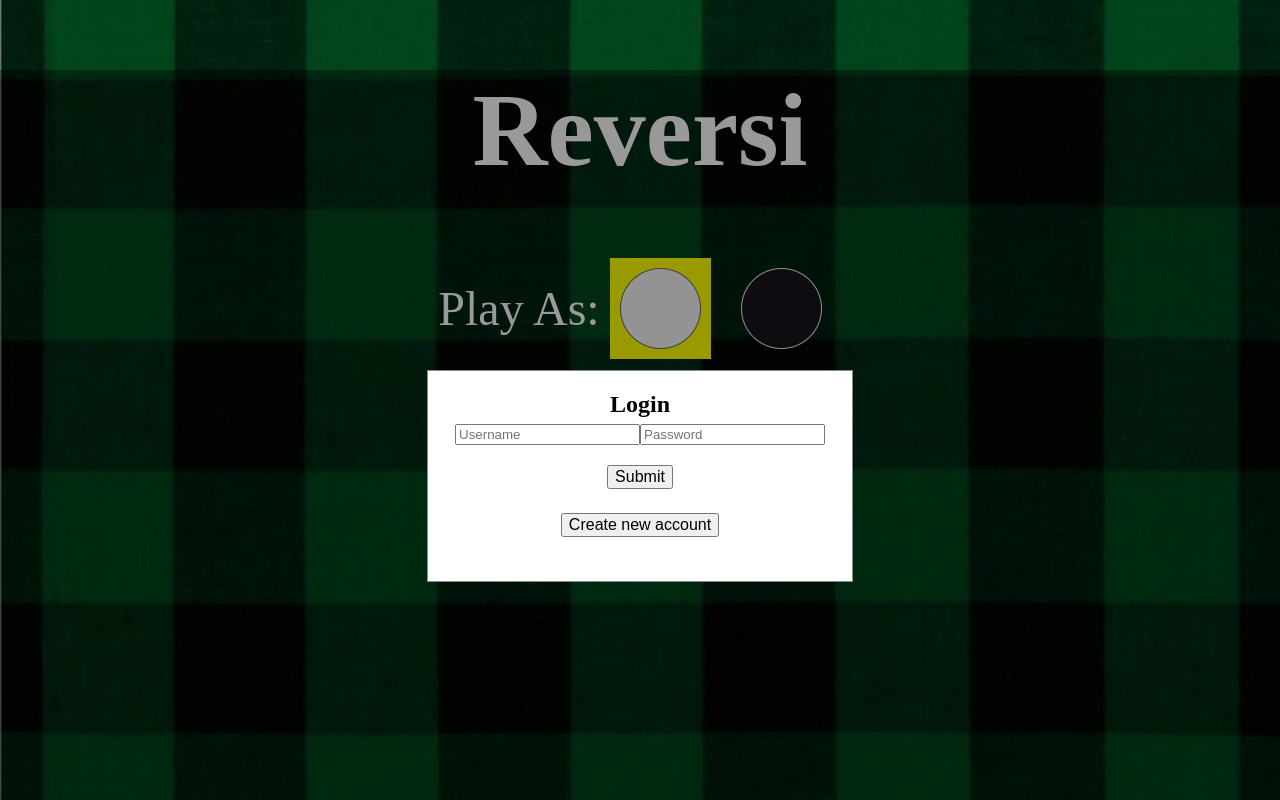
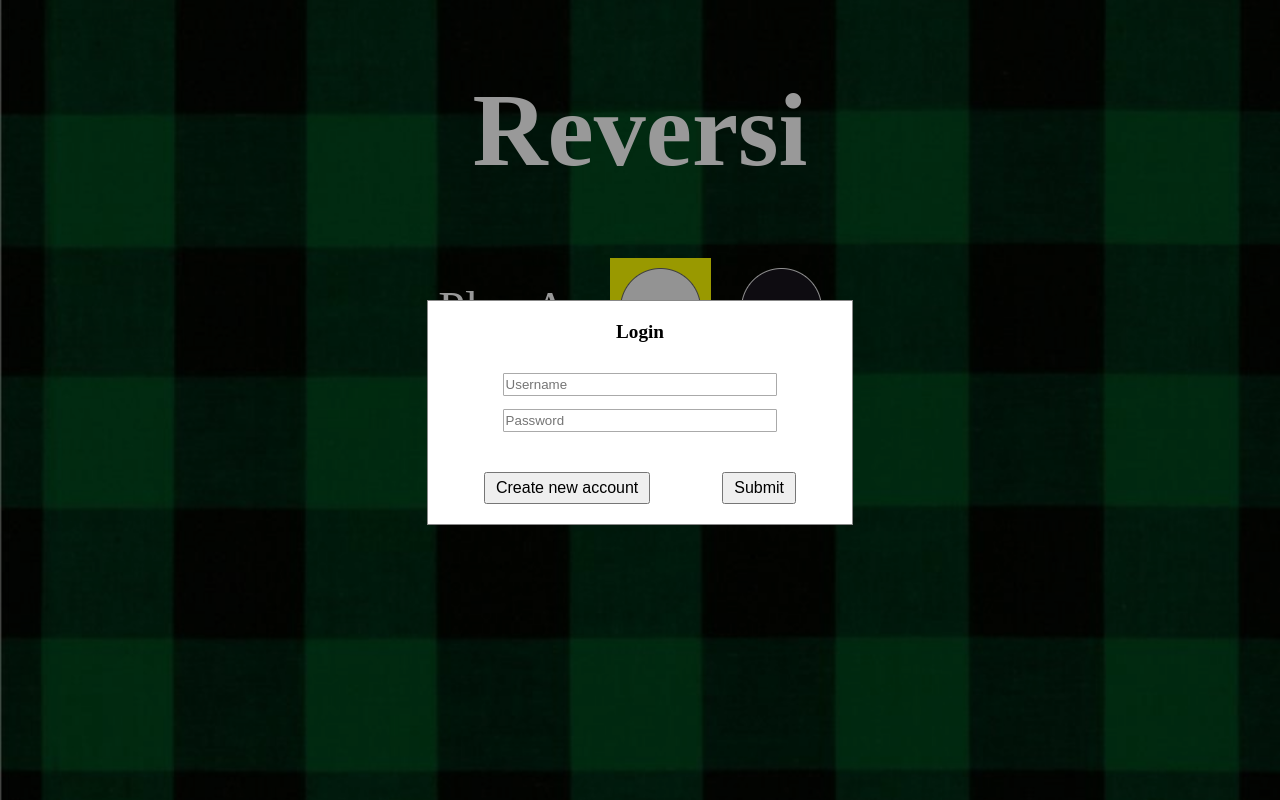
Before and after one commit to MushyTaro/MushyTaro.github.io, a React (Vite) app: page / in a window 1280 px wide. Built offline with nearby package versions, Linux system fonts and the light colour scheme.

Commit message:
feat: show error message on login and update behaviour on load

```diff
--- a/src/App.tsx
+++ b/src/App.tsx
@@ -9,7 +9,7 @@ const App = () => (
   <Router>
     <Routes>
       <Route path="/" element={<MainPage />} />
-      <Route path="/game/:playerDiscColor" element={<GamePage />} />
+      <Route path="/game/" element={<GamePage />} />
     </Routes>
   </Router>
 );
--- a/src/components/MainPage.tsx
+++ b/src/components/MainPage.tsx
@@ -1,8 +1,9 @@
 import "../styles/MainPage.css";
-import { SetStateAction, useState } from "react";
+import { useState } from "react";
 import { useNavigate } from "react-router-dom";
 import black_disc_imagePath from "../assets/black-disc.png";
 import white_disc_imagePath from "../assets/white-disc.png";
+import { fetchAccountData } from "../logic/gameStateLogic";
 import { DiscColor } from "../types";
 import MainPagePopup from "./MainPagePopup";
 
@@ -11,6 +12,7 @@ function MainPage(): JSX.Element {
   const [username, setUsername] = useState("");
   const [password, setPassword] = useState("");
   const [isNewAccount, setIsNewAccount] = useState<boolean>(false);
+  const [errorMessageShow, setErrorMessageShow] = useState<boolean>(false);
   const navigate = useNavigate();
   const handleDiscColor = (playerDiscColor: DiscColor): void => {
     setSelectedDiscColor(playerDiscColor);
@@ -18,32 +20,11 @@ function MainPage(): JSX.Element {
 
   const [showPopup, setShowPopup] = useState(true);
 
-  const handleSubmit = (): void => {
+  const routeToGamePage = (): void => {
     localStorage.setItem("username", username);
     localStorage.setItem("password", password);
-    navigate(`/game/${selectedDiscColor}/`);
-  };
-
-  const handleSubmitCredentials = () => {
-    if (!isNewAccount) {
-      navigate(`/game/${selectedDiscColor}`);
-      localStorage.setItem("username", username);
-      localStorage.setItem("password", password);
-    } else {
-      setShowPopup(false);
-    }
-  };
-
-  const handleUsernameChange = (event: { target: { value: SetStateAction<string> } }) => {
-    setUsername(event.target.value);
-  };
-
-  const handlePasswordChange = (event: { target: { value: SetStateAction<string> } }) => {
-    setPassword(event.target.value);
-  };
-
-  const handleCreateAccount = () => {
-    setIsNewAccount(!isNewAccount);
+    localStorage.setItem("playerDiscColor", selectedDiscColor);
+    navigate("/game");
   };
 
   return (
@@ -53,13 +34,56 @@ function MainPage(): JSX.Element {
           show={showPopup}
           username={username}
           password={password}
-          handleUsernameChange={handleUsernameChange}
-          handlePasswordChange={handlePasswordChange}
-          handleSubmit={handleSubmitCredentials}
-          handleCreateAccount={handleCreateAccount}
+          handleUsernameChange={(event) => {
+            setErrorMessageShow(false);
+            setUsername(event.target.value);
+          }}
+          handlePasswordChange={(event) => {
+            setErrorMessageShow(false);
+            setPassword(event.target.value);
+          }}
+          handleSubmit={(event) => {
+            event.preventDefault();
+            if (!isNewAccount) {
+              (async () => {
+                const fetchedData = await fetchAccountData(username);
+                console.log("fetchedData");
+                console.log(fetchedData);
+                if (fetchedData) {
+                  if (!fetchedData.isGameEnded) {
+                    console.log(fetchedData.isGameEnded);
+                    routeToGamePage();
+                  } else {
+                    setShowPopup(false);
+                  }
+                } else {
+                  setErrorMessageShow(true);
+                }
+              })();
+            } else {
+              (async () => {
+                const fetchedData = await fetchAccountData(username);
+                console.log("fetchedData");
+                console.log(fetchedData);
+                if (fetchedData) {
+                  setErrorMessageShow(true);
+                } else {
+                  setShowPopup(false);
+                }
+              })();
+            }
+          }}
+          handleCreateAccount={() => {
+            setErrorMessageShow(false);
+            setUsername("");
+            setPassword("");
+            setIsNewAccount(!isNewAccount);
+          }}
           isNewAccount={isNewAccount}
+          errorMessageShow={errorMessageShow}
         />
       )}
+
       <h1 className="game-title ">Reversi</h1>
       <div className="disc-color">
         Play As:
@@ -80,7 +104,7 @@ function MainPage(): JSX.Element {
           <img className="disc-color__button__image" src={black_disc_imagePath} alt="Black Disc" />
         </button>
       </div>
-      <button type="button" className="submit-button" onClick={handleSubmit}>
+      <button type="button" className="submit-button" onClick={routeToGamePage}>
         Submit
       </button>
     </div>
--- a/src/components/MainPagePopup.tsx
+++ b/src/components/MainPagePopup.tsx
@@ -1,5 +1,5 @@
 import React, { ChangeEvent, FormEvent } from "react";
-import "../styles/game-page/Popup.css";
+import "../styles/MainPagePopup.css";
 
 interface PopupProps {
   show: boolean;
@@ -10,6 +10,7 @@ interface PopupProps {
   handleSubmit: (event: FormEvent<HTMLFormElement>) => void;
   handleCreateAccount: () => void;
   isNewAccount: boolean;
+  errorMessageShow: boolean;
 }
 
 const MainPagePopup: React.FC<PopupProps> = ({
@@ -21,20 +22,30 @@ const MainPagePopup: React.FC<PopupProps> = ({
   handleSubmit,
   handleCreateAccount,
   isNewAccount,
+  errorMessageShow,
 }) => (
   <div className={`popup popup${show ? "--show" : ""}`}>
     <div className="popup-content">
       <span>{isNewAccount ? "Create Account" : "Login"}</span>
       <form onSubmit={handleSubmit}>
-        <input type="text" placeholder="Username" value={username} onChange={handleUsernameChange} />
-        <input type="password" placeholder="Password" value={password} onChange={handlePasswordChange} />
-        <button type="submit">Submit</button>
+        <div className="popup-content__form-group">
+          <input type="text" placeholder="Username" value={username} onChange={handleUsernameChange} />
+        </div>
+        <div className="popup-content__form-group">
+          <input type="password" placeholder="Password" value={password} onChange={handlePasswordChange} />
+        </div>
+        {errorMessageShow && (
+          <span className="popup-content__error-message">
+            {isNewAccount ? "❗Account Has been taken" : "❗Username/Password not found"}
+          </span>
+        )}
+        <div className="popup-content__button-group">
+          <button type="button" onClick={handleCreateAccount}>
+            {isNewAccount ? "Return" : "Create new account"}
+          </button>
+          <button type="submit">Submit</button>
+        </div>
       </form>
-      <p>
-        <button type="button" onClick={handleCreateAccount}>
-          {isNewAccount ? "Return" : "Create new account"}
-        </button>
-      </p>
     </div>
   </div>
 );
--- a/src/components/game-page/Popup.tsx
+++ b/src/components/game-page/Popup.tsx
@@ -1,4 +1,3 @@
-import { useNavigate } from "react-router-dom";
 import { MessageType, Scores } from "../../types";
 import "../../styles/game-page/Popup.css";
 
@@ -6,11 +5,11 @@ interface PopupProps {
   show: boolean;
   messageType: MessageType;
   onClose: () => void;
+  onNavigate: () => void;
   score: Scores;
 }
 
-export default function Popup({ show, messageType, onClose, score }: PopupProps): JSX.Element {
-  const navigate = useNavigate();
+export default function Popup({ show, messageType, onClose, onNavigate, score }: PopupProps): JSX.Element {
   const popupContent = messageType.startsWith("skip") ? (
     <div className="popup-content">
       <span>{`${messageType.substring(4)} turn has been skipped due to no valid moves`}</span>
@@ -33,7 +32,7 @@ export default function Popup({ show, messageType, onClose, score }: PopupProps)
         <span> - </span>
         <span>{`Computer: ${score.computerScore}`}</span>
       </div>
-      <button className="popup--end-button" type="button" onClick={() => navigate("/")}>
+      <button className="popup--end-button popup--end-button--route" type="button" onClick={onNavigate}>
         Go to homepage
       </button>
       <button className="popup--end-button" type="button" onClick={onClose}>
--- a/src/logic/computerAI.ts
+++ b/src/logic/computerAI.ts
@@ -1,6 +1,6 @@
 import { GridPosition, DiscColorBoardState } from "../types";
 import calculateScore from "./calculateScore";
-import { updateBoard } from "./updateBoard";
+import updateBoard from "./updateBoard";
 import { markValidMoves } from "./validLogic";
 
 export function getComputerMove({ board, discColor }: DiscColorBoardState): GridPosition {
--- a/src/styles/MainPage.css
+++ b/src/styles/MainPage.css
@@ -1,5 +1,8 @@
 .main-page-container {
-  text-align: center;
+  display: flex;
+  flex-direction: column;
+  align-items: center;
+  height: 100vh;
 }
 .game-title {
   font-size: 6.5rem;
--- /dev/null
+++ b/src/styles/MainPagePopup.css
@@ -0,0 +1,55 @@
+.popup {
+  position: fixed;
+  display: none;
+  width: 100%;
+  height: 100%;
+  background-color: rgba(0, 0, 0, 0.5);
+
+  z-index: 1;
+}
+
+.popup--show {
+  display: block;
+  justify-content: center;
+  align-items: center;
+}
+
+.popup-content {
+  background-color: white;
+  padding: 30px;
+  width: 30%;
+}
+
+.popup-content span {
+  display: block;
+  margin-bottom: 25px;
+  font-size: 1.2rem;
+}
+.popup-content__error-message {
+  color: red;
+}
+
+.popup-content__form-group {
+  display: block;
+  margin-bottom: 8px;
+}
+.popup-content__form-group input {
+  height: 1.2rem;
+  width: 70%;
+  border: 1px solid #aaaaaa;
+  border-radius: 1px;
+}
+
+.popup-content__button-group {
+  margin-top: 20px;
+  display: flex;
+  justify-content: space-between;
+}
+.popup-content__button-group button {
+  margin: 0 10px;
+}
+.popup-content button {
+  padding: 5px 10px;
+  font-size: 1rem;
+  cursor: pointer;
+}
```
Also changed, not shown: src/components/game-page/GamePage.tsx (+40 -111 lines), src/logic/gameStateLogic.ts (+107 -10 lines).
